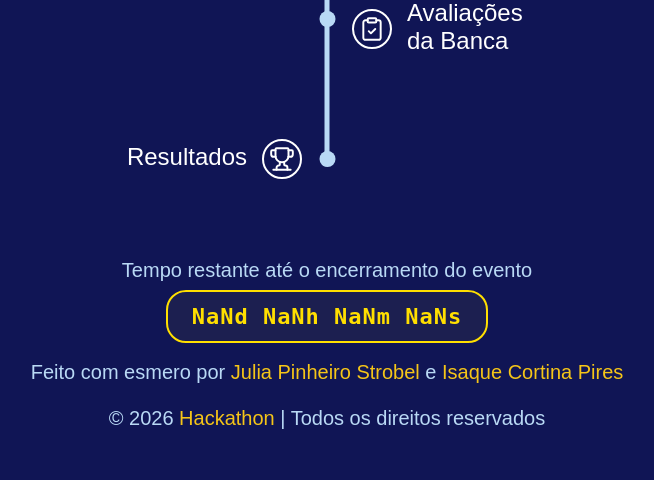
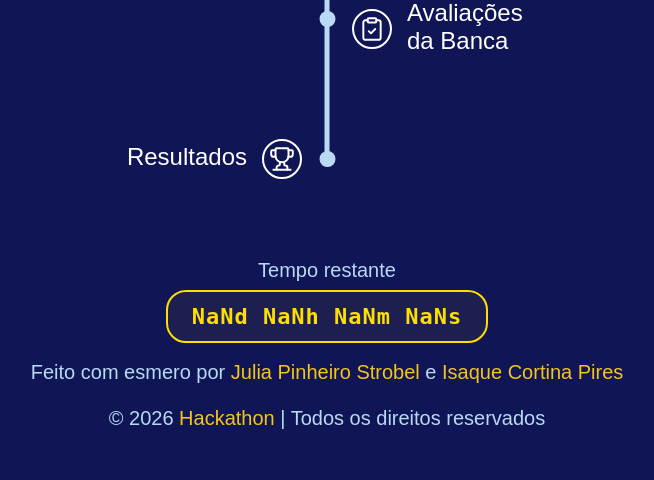
Before and after one commit to juliastrobel/Projeto_Final_Hackathon_Engenharia_de_Software, a Python web app: template templates/home.html in a window 1280 px wide. Shown: the part 1557-2037 px from the top of the page, without its empty margins (313-967 px from the left). Run offline with Jinja, Linux system fonts and the light colour scheme; the template is opened without the code that fills it, so the values that code supplies are empty.

Commit message:
Update home.html

```diff
--- a/templates/home.html
+++ b/templates/home.html
@@ -173,7 +173,7 @@
         </section>
         <div class="countdown-container">
 
-    <p class="countdown-label">Tempo restante até o encerramento do evento</p>
+    <p class="countdown-label">Tempo restante</p>
     <div id="countdown" class="countdown-timer">--:--:--:--</div><br><br>
 </div><p>Feito com esmero por <a href="https://github.com/juliastrobel">Julia Pinheiro Strobel</a> e <a href="https://github.com/isaquepires">Isaque Cortina Pires</a>
     <br><br>© 2026 <a href="https://github.com/juliastrobel/Projeto_Final_Hackathon_Engenharia_de_Software">Hackathon</a> | Todos os direitos reservados</p><br><br>
```
